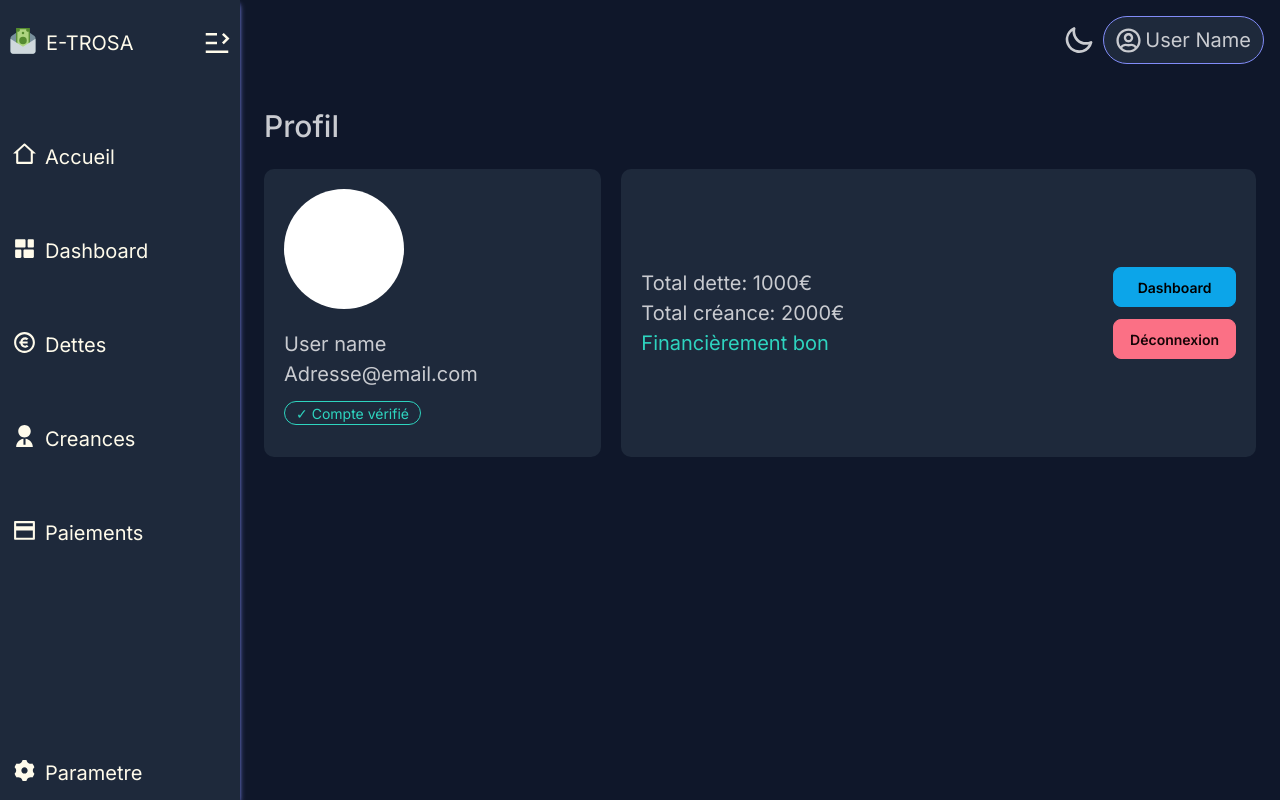
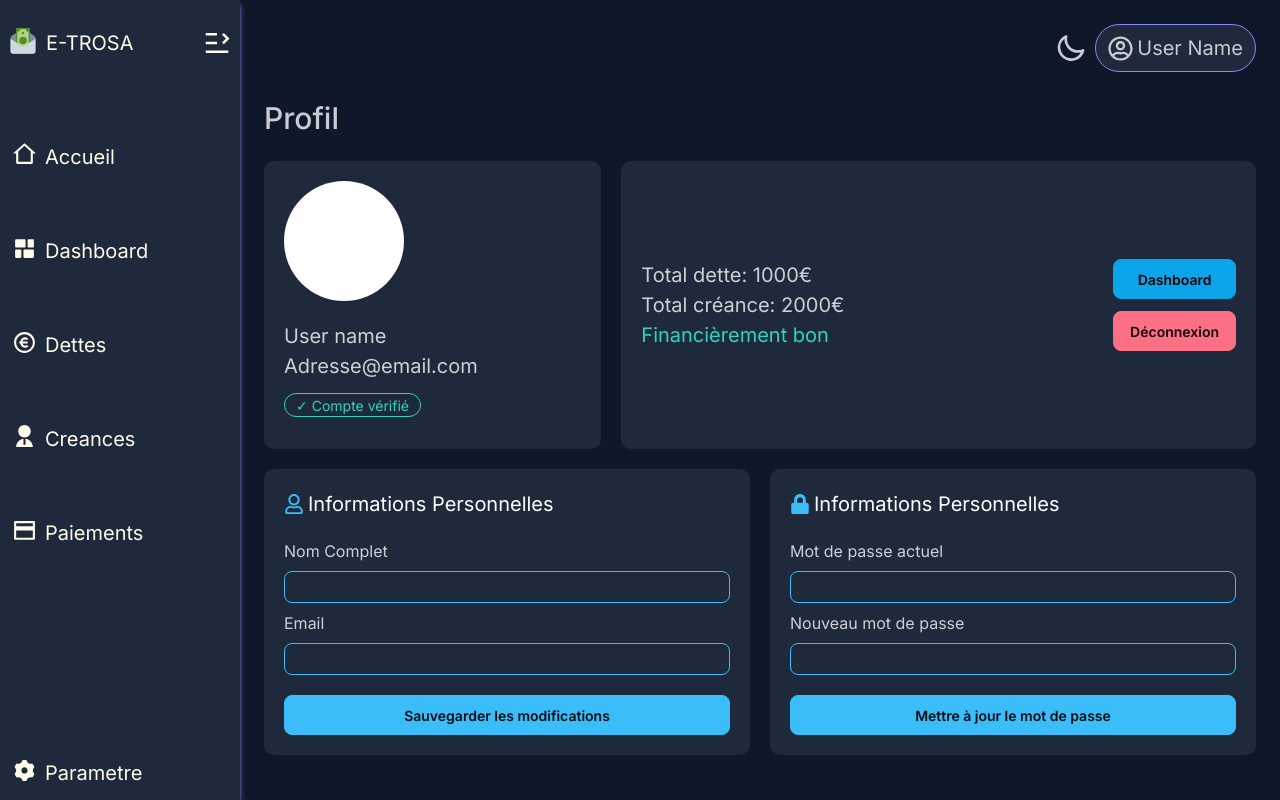
Before and after one commit to tsifcarnage/E-trosa, a React (Vite) app: page /parametre in a window 1280 px wide. Built offline with nearby package versions, Linux system fonts and the light colour scheme; what ag-grid-community would draw is missing.

Commit message:
update parametre

```diff
--- a/src/components/CallToAction.tsx
+++ b/src/components/CallToAction.tsx
@@ -3,7 +3,7 @@ import type { ICallToActionProps } from "../models/ui.interfaces";
 
 export default function CallToAction({ ctActions = [] }: ICallToActionProps) {
     return (
-        <section className="flex justify-center gap-5 flex-wrap max-w-300 m-5">
+        <section className="flex justify-center gap-5 flex-wrap max-w-300 my-5">
             {ctActions.map((ctAction, index) => (
                 <Link to={ctAction.to} className=" z-0 flex gap-5 w-full max-w-125 p-8 bg-neutral shadow-md shadow-secondary rounded-lg scale-100 hover:scale-101" key={index}>
                     <span className="self-center text-secondary ">
--- a/src/components/ThemeToggle.tsx
+++ b/src/components/ThemeToggle.tsx
@@ -2,7 +2,7 @@
 function ThemeToggle() {
     return (
         <label className="swap swap-rotate">
-            <input type="checkbox" className="theme-controller" value="garden" />
+            <input type="checkbox" className="theme-controller" value="emerald" />
             {/* light icon */}
             <svg
                 className="swap-on h-8 w-8 fill-current text-amber-400"
--- a/src/components/nav/Navbar.tsx
+++ b/src/components/nav/Navbar.tsx
@@ -15,7 +15,7 @@ export default function Navbar({ links }: ISidebarProps) {
     };
 
     return (
-        <nav className="flex justify-between p-4 sticky top-0 z-20 bg-base-100">
+        <nav className="flex justify-between p-6 sticky top-0 z-20 bg-base-100">
             <h3 className="grow self-center">{currentLink?.label || ""}</h3>
             <section className="ml-auto flex gap-2">
                 <ThemeToggle />
--- a/src/index.css
+++ b/src/index.css
@@ -3,7 +3,7 @@
 @plugin "daisyui" {
   themes:
     night --default,
-    garden;
+    emerald;
 }
 
 body {
--- a/src/pages/Parametre.tsx
+++ b/src/pages/Parametre.tsx
@@ -1,10 +1,11 @@
+import { FaLock, FaRegUser } from "react-icons/fa";
 import { Link } from "react-router-dom";
 
 export default function Parametre() {
     return (
-        <div className="p-6">
-            <h2 className="mb-5">Profil</h2>
-            <div className="flex flex-wrap gap-5 justify-between">
+        <div className="px-6">
+            <h2 className="mb-5 text-base-content">Profil</h2>
+            <div className="flex flex-wrap gap-5 justify-between text-neutral-content">
                 <section className="flex flex-wrap flex-1 gap-5 bg-neutral p-5 rounded-[10px] items-center">
                     <p className="rounded-full bg-white h-30 w-30" />
                     <div>
@@ -13,7 +14,7 @@ export default function Parametre() {
                         <p className="badge badge-outline badge-success my-3"> ✓ Compte vérifié</p>
                     </div>
                 </section>
-                <section className="flex-2 flex justify-between items-center bg-neutral p-5 rounded-[10px]">
+                <section className="flex-2 flex flex-wrap justify-between items-center bg-neutral p-5 rounded-[10px]">
                     <div>
                         <h3>Total dette: 1000€</h3>
                         <h3>Total créance: 2000€</h3>
@@ -25,6 +26,29 @@ export default function Parametre() {
                     </div>
                 </section>
             </div>
+            <div className="flex flex-wrap gap-5 justify-between my-5 text-neutral-content">
+                <section className="flex flex-col flex-wrap flex-1 gap-5 bg-neutral p-5 rounded-[10px]">
+                    <h3 className="text-white flex gap-1"> <span className="self-center text-primary"><FaRegUser size={20}/></span>Informations Personnelles</h3>
+                    <form action="" className="flex flex-col gap-2">
+                        <label>Nom Complet</label>
+                        <input type="text" className="input input-sm input-primary bg-neutral w-full"/>
+                        <label>Email</label>
+                        <input type="email" className="input input-sm input-primary bg-neutral w-full"/>
+                        <button className="btn btn-primary mt-3">Sauvegarder les modifications</button>
+                    </form>
+                </section>
+
+                <section className="flex flex-col flex-wrap flex-1 gap-5 bg-neutral p-5 rounded-[10px]">
+                    <h3 className="text-white flex gap-1"> <span className="self-center text-primary"><FaLock size={20}/></span>Informations Personnelles</h3>
+                    <form action="" className="flex flex-col gap-2">
+                        <label>Mot de passe actuel</label>
+                        <input type="password" className="input input-sm input-primary bg-neutral w-full"/>
+                        <label>Nouveau mot de passe</label>
+                        <input type="password" className="input input-sm input-primary bg-neutral w-full"/>
+                        <button className="btn btn-primary mt-3">Mettre à jour le mot de passe</button>
+                    </form>
+                </section>
+            </div>
         </div>
     )
 }
```
